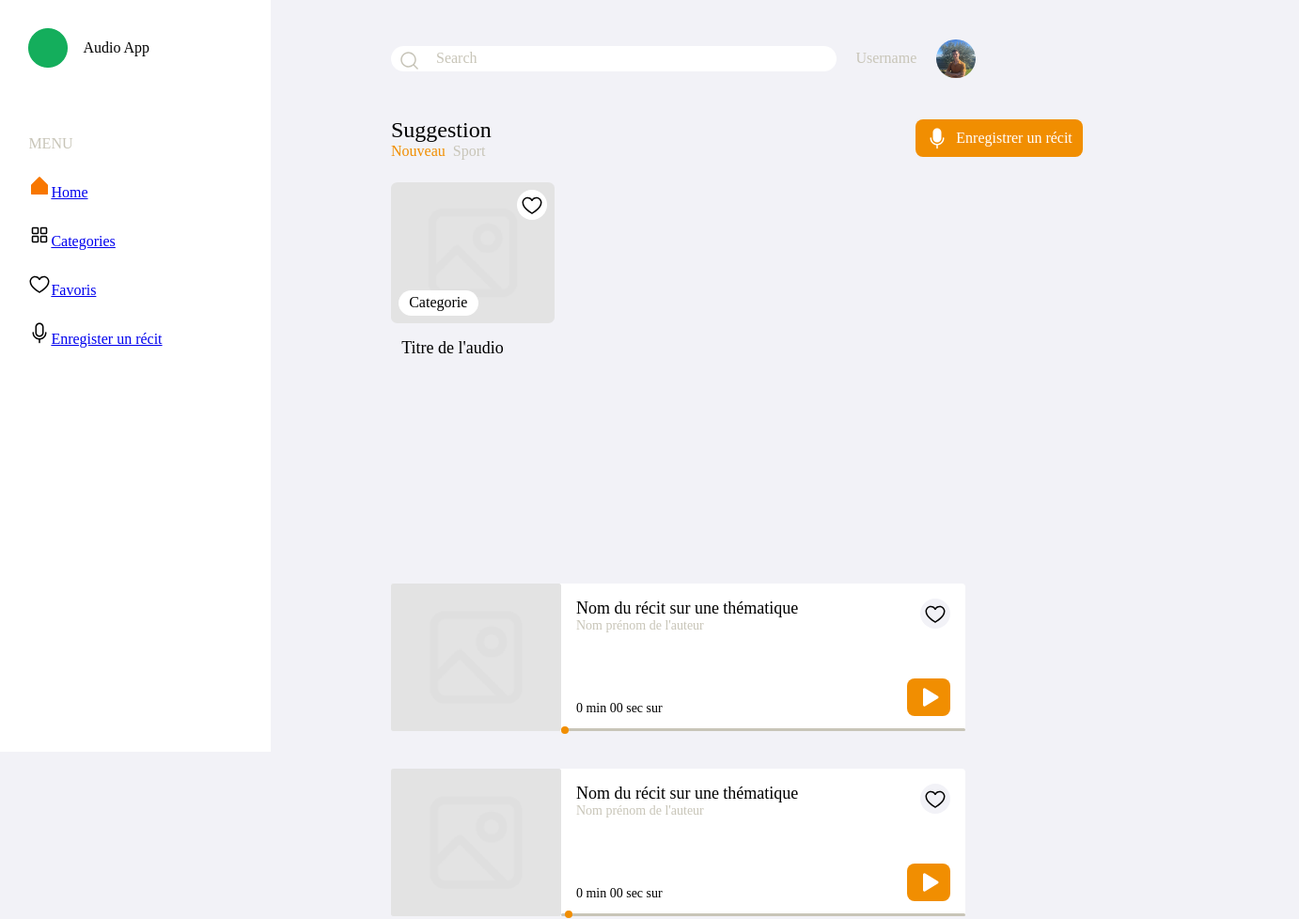
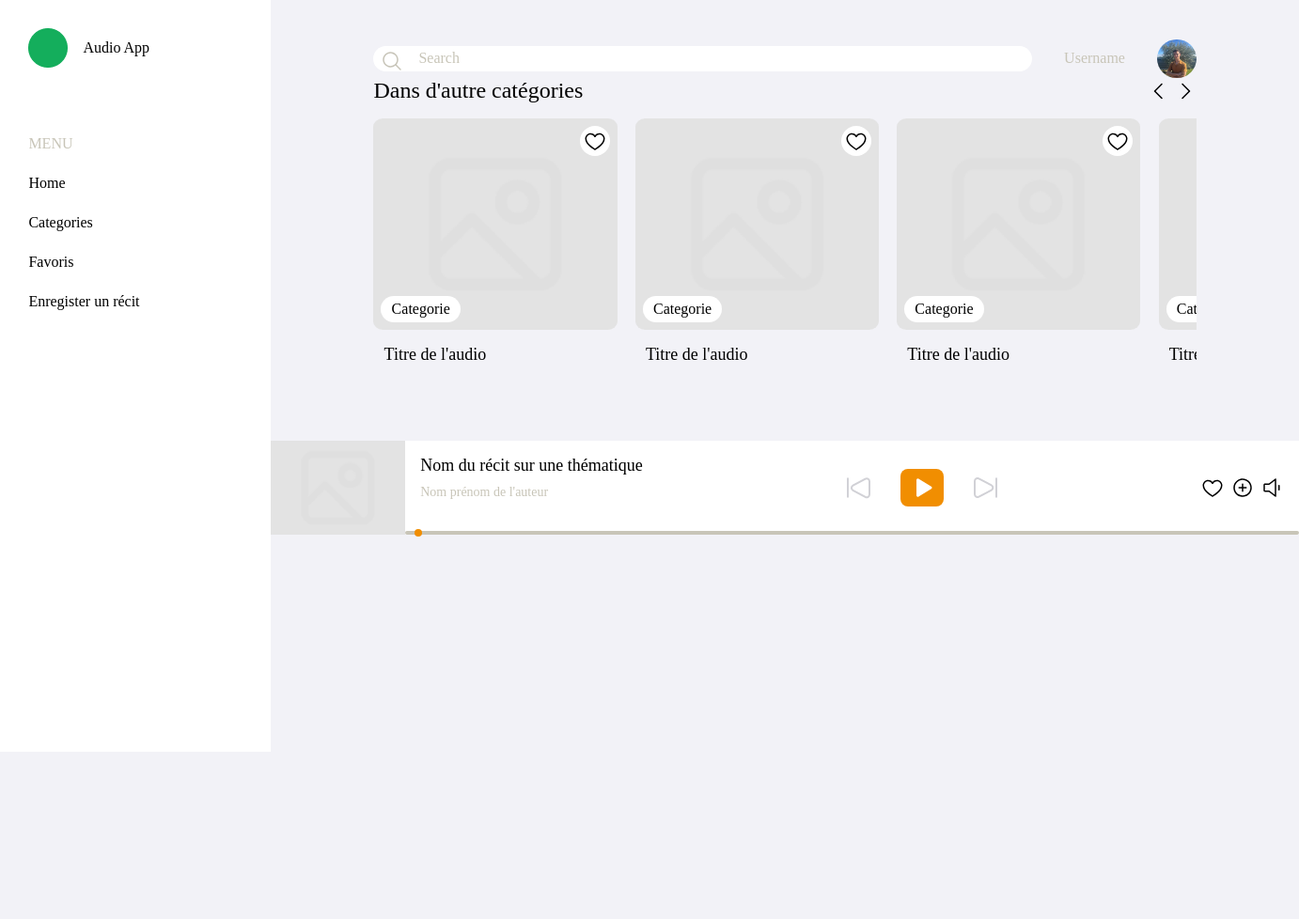
Before and after one commit to EthanPaleyron/audio-app, a website built with Vite: page index.html in a window 1280 px wide. Shown: the whole page at 94% size, 1382 px wide, since content can reach past the window. After the commit the page ends 800 px from the top, so only its background shows below. Built offline with nearby package versions, Linux system fonts and the light colour scheme; files whose address does not match are found by name.

Commit message:
finish other categories

```diff
--- a/index.html
+++ b/index.html
@@ -1,12 +1,11 @@
 <!DOCTYPE html>
-<html lang="en">
+<html lang="fr">
 
 <head>
   <title>App music</title>
   <meta charset="UTF-8">
   <meta name="viewport" content="width=device-width, initial-scale=1.0">
   <link rel="stylesheet" href="/scss/main.scss">
-  <script src="https://unpkg.com/@phosphor-icons/web"></script>
 </head>
 
 <body>
@@ -29,16 +28,19 @@
   </aside>
 
   <main>
+    <div class="main-content">
       <nav>
         <div class="search-bar">
-        <input type="search" placeholder="Search">
-        <img src="public/icons/magnifying-glass.svg" alt="recherche" class="icon"></i>
+          <input type="search" placeholder="Search" id="search">
+          <label for="search">
+            <img src="public/icons/magnifying-glass.svg" alt="recherche" class="icon">
+          </label>
         </div>
         <p>Username</p>
-      <img src="public/pp.jpg" alt="Photo de profile">
+        <img src="public/pp.jpg" alt="Photo de profile" class="pp">
       </nav>
 
-    <section class="suggestion">
+      <!-- <section class="suggestion">
         <div class="suggestion__top">
           <div class="suggestion__top__content_h2_list">
             <h2>Suggestion</h2>
@@ -55,7 +57,7 @@
         </div>
 
         <div class="suggestion__audios">
-        <article>
+          <article class="card-audio">
             <div>
               <img src="public/Image.png" alt="image">
               <button class="favorit"><img src="public/icons/heart.svg" alt="coeur" class="icon"></button>
@@ -64,9 +66,9 @@
             <h3>Titre de l'audio</h3>
           </article>
         </div>
-    </section>
+      </section> -->
 
-    <div class="players">
+      <!-- <div class="players">
         <article class="player">
           <img src="public/Image.png" alt="image">
           <div class="player__content_progress">
@@ -120,31 +122,78 @@
             Your browser does not support the audio element.
           </audio>
         </article>
+      </div> -->
+
+      <section class="other-categories">
+        <div class="other-categories__title">
+          <h2>Dans d'autre catégories</h2>
+          <div>
+            <button><img src="public/icons/caret-left.svg" alt="gauche"></button>
+            <button><img src="public/icons/caret-right.svg" alt="droite"></button>
           </div>
-  </main>
-  <!--
+        </div>
+        <div class="other-categories__audios">
+          <article class="card-audio">
+            <div>
+              <img src="public/Image.png" alt="image">
+              <button class="favorit"><img src="public/icons/heart.svg" alt="coeur" class="icon"></button>
+              <span class="categorie">Categorie</span>
+            </div>
+            <h3>Titre de l'audio</h3>
+          </article>
+          <article class="card-audio">
+            <div>
+              <img src="public/Image.png" alt="image">
+              <button class="favorit"><img src="public/icons/heart.svg" alt="coeur" class="icon"></button>
+              <span class="categorie">Categorie</span>
+            </div>
+            <h3>Titre de l'audio</h3>
+          </article>
+          <article class="card-audio">
+            <div>
+              <img src="public/Image.png" alt="image">
+              <button class="favorit"><img src="public/icons/heart.svg" alt="coeur" class="icon"></button>
+              <span class="categorie">Categorie</span>
+            </div>
+            <h3>Titre de l'audio</h3>
+          </article>
+          <article class="card-audio">
+            <div>
+              <img src="public/Image.png" alt="image">
+              <button class="favorit"><img src="public/icons/heart.svg" alt="coeur" class="icon"></button>
+              <span class="categorie">Categorie</span>
+            </div>
+            <h3>Titre de l'audio</h3>
+          </article>
+        </div>
+      </section>
+    </div>
+
     <article class="main-player">
-    <img src="public/Image.png" alt="image">
+      <img src="public/Image.png" alt="image" class="main-player__image">
       <div class="main-player__content_progress">
         <div class="main-player__content">
           <div class="main-player__content__infos">
             <h2>Nom du récit sur une thématique</h2>
             <p>Nom prénom de l'auteur</p>
           </div>
+          <div class="main-player__content__main-interaction">
+            <button><img src="public/icons/prev.svg" alt="precedent"></button>
+            <button class="btn-orange playPause"><img src="public/icons/play-fill.svg" alt="play" class="icon"
+                id="mainPlayPause"></button>
+            <button><img src="public/icons/next.svg" alt="suivant"></button>
+          </div>
           <div class="main-player__content__interaction">
-          <button class="btn-orange playPause"><img src="public/icons/play-fill.svg" alt="play" class="icon"
-              data-player="1"></button>
-        </div>
-        <div>
             <button><img src="public/icons/heart.svg" alt="coeur" class="icon"></button>
             <button><img src="public/icons/plus-circle.svg" alt="favorit" class="icon"></button>
             <button><img src="public/icons/speaker.svg" alt="volume" class="icon"></button>
-          <input type="range">
+            <!-- <input type="range"> -->
           </div>
         </div>
-      <input type="range" class="progress" value="1" data-player="1">
+        <input type="range" class="progress" value="1">
       </div>
-  </article> -->
+    </article>
+  </main>
 
   <script type="module" src="/js/audio-player.js"></script>
   <script type="module" src="/js/custom-elements/list.js"></script>
--- a/scss/abstracts/_colors.scss
+++ b/scss/abstracts/_colors.scss
@@ -3,6 +3,7 @@
 $b: #000000; // Black
 $lw: #f2f2f7; // Light white
 $g: #c8c5b8; // Gray
+$dg: #aeaeb2;
 $orange: #f18e01; // Orange
 $green: #a5d6a0; // Green
 
--- a/scss/components/_search-bar.scss
+++ b/scss/components/_search-bar.scss
@@ -2,18 +2,23 @@
 
 .search-bar {
   position: relative;
+  width: 80%;
   input {
-    width: clamp(150px, 37vw, 1920px);
+    // width: clamp(150px, 37vw, 1920px);
+    width: 100%;
     padding: 0.3rem 1rem 0.3rem 3rem;
     border-radius: 999px;
     &::placeholder {
       color: $g;
     }
   }
-  img {
-    filter: $filter-g;
-    position: absolute;
-    top: 0.3rem;
-    left: 0.5rem;
+  label {
+    cursor: pointer;
+    img {
+      filter: $filter-g;
+      position: absolute;
+      top: 0.3rem;
+      left: 0.5rem;
+    }
   }
 }
--- a/scss/pages/_homepage.scss
+++ b/scss/pages/_homepage.scss
@@ -1,16 +1,18 @@
 @use "../abstracts/" as *;
 
 main {
+  width: 100%;
+  .main-content {
     padding: 2.6rem 10%;
-
     nav {
       display: flex;
+      justify-content: space-between;
       align-items: center;
       gap: 1.3rem;
       p {
         color: $g;
       }
-    img {
+      .pp {
         width: 2.6rem;
         height: 2.6rem;
         border-radius: 50%;
@@ -54,40 +56,47 @@
         grid-template-columns: repeat(2, 1fr) 2fr;
         grid-template-rows: repeat(2, 1fr);
         gap: 1.3rem;
-      article {
-        width: fit-content;
-        div {
-          position: relative;
-          img {
-            border-radius: 4%;
       }
     }
-        .favorit {
-          position: absolute;
-          top: 0.5rem;
-          right: 0.5rem;
-          img {
-            width: 1.5rem;
-            height: 1.5rem;
+
+    .players {
+      margin: 2.4rem 0 3.7rem;
+      display: grid;
+      justify-content: center;
+      grid-template-areas: "a a";
+      gap: 2.5rem;
+    }
+
+    .other-categories {
+      &__title {
+        display: flex;
+        justify-content: space-between;
+        align-items: center;
+        h2 {
+          font-size: $font-m;
         }
       }
-        .categorie {
-          position: absolute;
-          bottom: 0.5rem;
-          left: 0.5rem;
+      &__audios {
+        margin: 1rem 0 1.5rem;
+        overflow-x: scroll;
+        display: flex;
+        gap: 1.2rem;
+        article div {
+          width: 16.2rem;
         }
-        h3 {
-          padding: 1rem 0.7rem;
-          font-size: $font-s;
+        &::-webkit-scrollbar {
+          height: 0.5rem;
+        }
+        &::-webkit-scrollbar-thumb {
+          background-color: $dg;
+          border-radius: 10px;
+        }
+        &::-webkit-scrollbar-track {
+          margin: 0 21rem;
+          background: $g;
+          border-radius: 10px;
         }
       }
     }
   }
-
-  .players {
-    display: flex;
-    justify-content: space-between;
-    flex-wrap: wrap;
-    gap: 2.5rem;
 }
-}
--- /dev/null
+++ b/scss/utilities/_card-audio.scss
@@ -0,0 +1,29 @@
+@use "../abstracts" as *;
+
+.card-audio {
+  width: fit-content;
+  div {
+    position: relative;
+    img {
+      border-radius: 4%;
+    }
+  }
+  .favorit {
+    position: absolute;
+    top: 0.5rem;
+    right: 0.5rem;
+    img {
+      width: 1.5rem;
+      height: 1.5rem;
+    }
+  }
+  .categorie {
+    position: absolute;
+    bottom: 0.5rem;
+    left: 0.5rem;
+  }
+  h3 {
+    padding: 1rem 0.7rem;
+    font-size: $font-s;
+  }
+}
--- a/scss/utilities/_index.scss
+++ b/scss/utilities/_index.scss
@@ -2,3 +2,4 @@
 @forward "list-link";
 @forward "player";
 @forward "main-player";
+@forward "card-audio";
--- a/scss/utilities/_main-player.scss
+++ b/scss/utilities/_main-player.scss
@@ -5,7 +5,9 @@
   height: 6.2rem;
   background-color: $w;
   display: flex;
-  border-radius: 4px;
+  &__image {
+    width: 10.3rem;
+  }
   &__content_progress {
     position: relative;
     width: 100%;
@@ -15,25 +17,27 @@
     display: flex;
     justify-content: space-between;
     height: 100%;
-    &__infos,
-    &__interaction {
+    &__infos {
       display: flex;
       flex-direction: column;
-      justify-content: space-between;
-    }
-    &__infos {
+      gap: 0.6rem;
       h2 {
         font-size: $font-s;
       }
       p {
+        color: $g;
         font-size: $font-xs;
       }
-      div p {
-        color: $g;
-      }
+    }
+    &__main-interaction {
+      display: flex;
+      align-items: center;
+      gap: 2rem;
     }
     &__interaction {
-      align-items: end;
+      display: flex;
+      align-items: center;
+      gap: 0.5rem;
     }
   }
   input {
```
Lines whose indentation alone changed are shown as unchanged.
